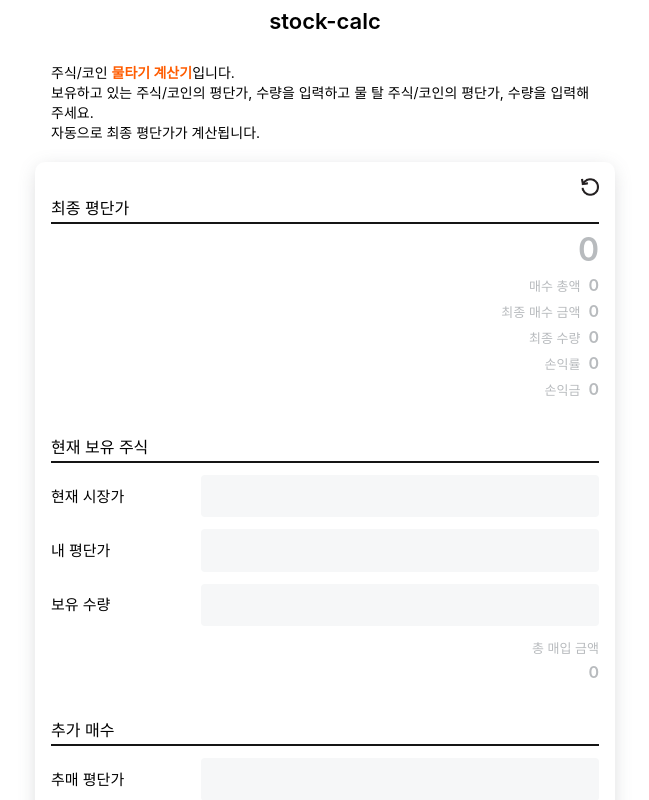
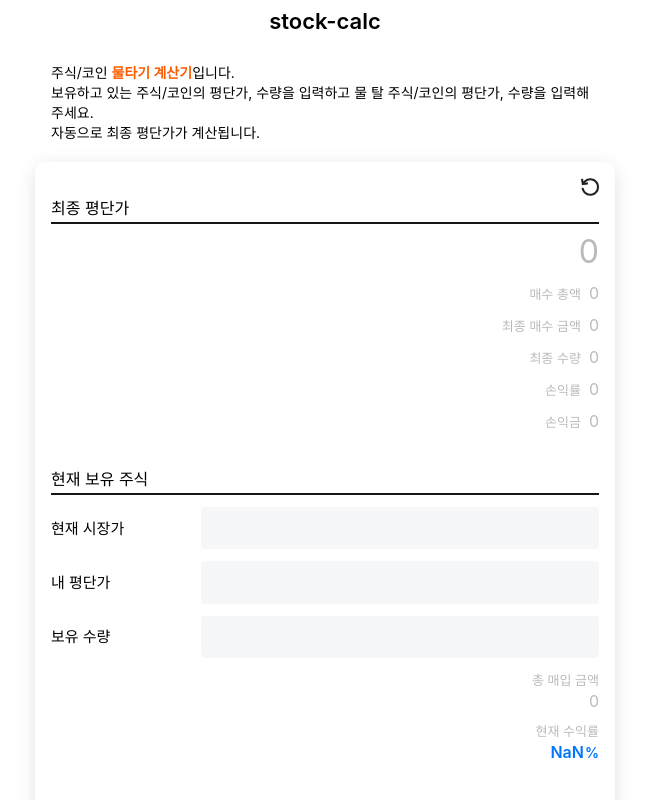
Before and after one commit to uu29/stock-calc, a Next.js app: page / in a window 1280 px wide. Shown: the top 800 px of the page, without its empty margins (315-964 px from the left). Built offline with nearby package versions, Linux system fonts and the light colour scheme.

Commit message:
feat: 현재 수익률 추가

```diff
--- a/components/home/Calculator.tsx
+++ b/components/home/Calculator.tsx
@@ -1,6 +1,6 @@
 import { CalculatorContainer, Form, Label, Refresh, SectionItem, SectionRightLine, SectionTitle } from "./CalculatorStyle";
 import CurrentStock from "./CurrentStock";
-import { valueTextTheme } from "./interface";
+import { valueColorTheme, valueTextTheme } from "./interface";
 import ReadOnlyValue from "./ReadOnlyValue";
 import TradingStock from "./TradingStock";
 
@@ -13,27 +13,27 @@ const Calculator = () => {
           <SectionItem>
             <SectionTitle>최종 평단가</SectionTitle>
             <SectionRightLine>
-              <ReadOnlyValue value={0} theme={valueTextTheme.large} />
+              <ReadOnlyValue value={0} colorTheme={valueColorTheme.inactive} theme={valueTextTheme.large} />
             </SectionRightLine>
             <SectionRightLine>
               <Label>매수 총액</Label>
-              <ReadOnlyValue value={0} theme={valueTextTheme.small} />
+              <ReadOnlyValue value={0} colorTheme={valueColorTheme.inactive} theme={valueTextTheme.small} />
             </SectionRightLine>
             <SectionRightLine>
               <Label>최종 매수 금액</Label>
-              <ReadOnlyValue value={0} theme={valueTextTheme.small} />
+              <ReadOnlyValue value={0} colorTheme={valueColorTheme.inactive} theme={valueTextTheme.small} />
             </SectionRightLine>
             <SectionRightLine>
               <Label>최종 수량</Label>
-              <ReadOnlyValue value={0} theme={valueTextTheme.small} />
+              <ReadOnlyValue value={0} colorTheme={valueColorTheme.inactive} theme={valueTextTheme.small} />
             </SectionRightLine>
             <SectionRightLine>
               <Label>손익률</Label>
-              <ReadOnlyValue value={0} theme={valueTextTheme.small} />
+              <ReadOnlyValue value={0} colorTheme={valueColorTheme.inactive} theme={valueTextTheme.small} />
             </SectionRightLine>
             <SectionRightLine>
               <Label>손익금</Label>
-              <ReadOnlyValue value={0} theme={valueTextTheme.small} />
+              <ReadOnlyValue value={0} colorTheme={valueColorTheme.inactive} theme={valueTextTheme.small} />
             </SectionRightLine>
           </SectionItem>
           <CurrentStock />
--- a/components/home/CalculatorStyle.tsx
+++ b/components/home/CalculatorStyle.tsx
@@ -1,5 +1,5 @@
-import styled from "styled-components";
-import { ValueTextTheme } from "./interface";
+import styled, { css } from "styled-components";
+import { ValueColorTheme, ValueTextTheme } from "./interface";
 
 export const CalculatorContainer = styled.div`
   max-width: 58rem;
@@ -19,7 +19,7 @@ export const SectionItem = styled.li`
 
 export const SectionRightLine = styled.div`
   text-align: right;
-  margin-bottom: 6px;
+  margin-bottom: 10px;
 `;
 
 export const SectionTitle = styled.h2`
@@ -30,7 +30,7 @@ export const SectionTitle = styled.h2`
 
 export const Label = styled.span`
   font-size: 1.3rem;
-  color: ${({ theme }) => theme.colors.inactiveGray};
+  color: ${({ theme }) => theme.colors.inactive};
 `;
 
 export const SectionInputLine = styled.div`
@@ -41,9 +41,8 @@ export const SectionInputLine = styled.div`
 
 export const LabelBlock = styled.div`
   display: block;
-  margin-bottom: 5px;
   font-size: 1.3rem;
-  color: ${({ theme }) => theme.colors.inactiveGray};
+  color: ${({ theme }) => theme.colors.inactive};
 `;
 
 export const InputLabel = styled.label`
@@ -74,10 +73,21 @@ export const Refresh = styled.button`
   background-size: contain;
 `;
 
-export const ReadOnlyValueText = styled.span<{ isActive: boolean; textTheme: ValueTextTheme }>`
+export const ReadOnlyValueText = styled.span<{ textTheme: ValueTextTheme; colorTheme: ValueColorTheme; fontWeight?: string | number }>`
   display: inline-block;
+  margin-top: 2px;
   margin-left: 8px;
-  color: ${({ isActive, theme }) => (isActive ? theme.colors.activeBlack : theme.colors.inactiveGray)};
+  color: ${({ theme, colorTheme }) => theme.colors[colorTheme]};
   font-size: ${({ theme, textTheme }) => theme.fontSize.input[textTheme]};
-  font-weight: 600;
+  ${({ fontWeight }) =>
+    fontWeight &&
+    css`
+      font-weight: ${fontWeight};
+    `};
 `;
+
+export const UnitText = styled.span`
+  margin-left: 1px;
+  color: inherit;
+  font-size: 1.4rem;
+`;
--- a/components/home/CurrentStock.tsx
+++ b/components/home/CurrentStock.tsx
@@ -1,16 +1,18 @@
 import { useDispatch, useSelector } from "react-redux";
 import { LabelBlock, SectionItem, SectionRightLine, SectionTitle } from "./CalculatorStyle";
-import { valueTextTheme } from "./interface";
+import { valueColorTheme, valueTextTheme } from "./interface";
 import { State } from "store/slices";
 import { CurrentStockType, setCurrentStock, SetStockParams } from "store/slices/home/reducer";
 import label from "json/label.json";
 import ReadOnlyValue from "./ReadOnlyValue";
 import InputValueContainer from "./InputValueContainer";
+import { getRor, numberWithCommas } from "../../lib/function";
 
 const CurrentStock = () => {
-  const currentStock = useSelector((state: State) => state.home.current_stock);
-  const currentTotalAmount = currentStock.holding_quantity * currentStock.purchase_price;
-  const currentStockKeys = Object.keys(currentStock) as CurrentStockType[];
+  const stockData = useSelector((state: State) => state.home.current_stock);
+  const totalAmount = stockData.holding_quantity * stockData.purchase_price;
+  const ror = getRor(stockData.market_price * stockData.holding_quantity, totalAmount);
+  const stockDataKeys = Object.keys(stockData) as CurrentStockType[];
   const dispatch = useDispatch();
 
   const changeCallback = (params: SetStockParams) => {
@@ -20,12 +22,22 @@ const CurrentStock = () => {
   return (
     <SectionItem>
       <SectionTitle>현재 보유 주식</SectionTitle>
-      {currentStockKeys.map((keyName: CurrentStockType) => (
-        <InputValueContainer key={keyName} inputLabel={label[keyName]} inputName={keyName} inputValue={currentStock[keyName]} changeCallback={changeCallback} />
+      {stockDataKeys.map((keyName: CurrentStockType) => (
+        <InputValueContainer key={keyName} inputLabel={label[keyName]} inputName={keyName} inputValue={stockData[keyName]} changeCallback={changeCallback} />
       ))}
       <SectionRightLine>
         <LabelBlock>{label.current_total_amount}</LabelBlock>
-        <ReadOnlyValue value={currentTotalAmount} theme={valueTextTheme.small} />
+        <ReadOnlyValue value={numberWithCommas(totalAmount)} colorTheme={totalAmount > 0 ? valueColorTheme.active : valueColorTheme.inactive} theme={valueTextTheme.small} />
+      </SectionRightLine>
+      <SectionRightLine>
+        <LabelBlock>{label.current_ror}</LabelBlock>
+        <ReadOnlyValue
+          value={ror.toFixed(2)}
+          colorTheme={ror > 0 ? valueColorTheme.plus : ror === 0 ? valueColorTheme.inactive : valueColorTheme.minus}
+          theme={valueTextTheme.small}
+          fontWeight={600}
+          unit="%"
+        />
       </SectionRightLine>
     </SectionItem>
   );
--- a/components/home/ReadOnlyValue.tsx
+++ b/components/home/ReadOnlyValue.tsx
@@ -1,11 +1,19 @@
 import React from "react";
-import { ReadOnlyValueProps, valueTextTheme } from "./interface";
-import { ReadOnlyValueText } from "./CalculatorStyle";
-import { numberWithCommas } from "lib/function";
+import { ValueColorTheme, ValueTextTheme, valueTextTheme } from "./interface";
+import { ReadOnlyValueText, UnitText } from "./CalculatorStyle";
 
-const ReadOnlyValue = React.memo(({ value, theme = valueTextTheme.medium }: ReadOnlyValueProps) => (
-  <ReadOnlyValueText isActive={value > 0} textTheme={theme}>
-    {numberWithCommas(value)}
+interface ReadOnlyValueProps {
+  value: number | string;
+  colorTheme: ValueColorTheme;
+  theme?: ValueTextTheme;
+  unit?: string;
+  fontWeight?: string | number;
+}
+
+const ReadOnlyValue = React.memo(({ value, colorTheme, theme = valueTextTheme.medium, unit, fontWeight }: ReadOnlyValueProps) => (
+  <ReadOnlyValueText colorTheme={colorTheme} textTheme={theme} fontWeight={fontWeight}>
+    {value}
+    {unit && <UnitText>{unit}</UnitText>}
   </ReadOnlyValueText>
 ));
 
--- a/components/home/TradingStock.tsx
+++ b/components/home/TradingStock.tsx
@@ -1,16 +1,17 @@
 import { useDispatch, useSelector } from "react-redux";
 import { LabelBlock, SectionItem, SectionRightLine, SectionTitle } from "./CalculatorStyle";
-import { valueTextTheme } from "./interface";
+import { valueColorTheme, valueTextTheme } from "./interface";
 import { State } from "store/slices";
 import { TradingStockType, SetStockParams, setTradingStock } from "store/slices/home/reducer";
 import label from "json/label.json";
 import ReadOnlyValue from "./ReadOnlyValue";
 import InputValueContainer from "./InputValueContainer";
+import { numberWithCommas } from "../../lib/function";
 
 const TradingStock = () => {
-  const tradingStock = useSelector((state: State) => state.home.trading_stock);
-  const currentTotalAmount = tradingStock.trading_quantity * tradingStock.trading_price;
-  const tradingStockKeys = Object.keys(tradingStock) as TradingStockType[];
+  const stockData = useSelector((state: State) => state.home.trading_stock);
+  const totalAmount = stockData.trading_quantity * stockData.trading_price;
+  const stockDataKeys = Object.keys(stockData) as TradingStockType[];
   const dispatch = useDispatch();
 
   const changeCallback = (params: SetStockParams) => {
@@ -20,12 +21,12 @@ const TradingStock = () => {
   return (
     <SectionItem>
       <SectionTitle>추가 매수</SectionTitle>
-      {tradingStockKeys.map((keyName: TradingStockType) => (
-        <InputValueContainer key={keyName} inputLabel={label[keyName]} inputName={keyName} inputValue={tradingStock[keyName]} changeCallback={changeCallback} />
+      {stockDataKeys.map((keyName: TradingStockType) => (
+        <InputValueContainer key={keyName} inputLabel={label[keyName]} inputName={keyName} inputValue={stockData[keyName]} changeCallback={changeCallback} />
       ))}
       <SectionRightLine>
         <LabelBlock>{label.trading_total_amount}</LabelBlock>
-        <ReadOnlyValue value={currentTotalAmount} theme={valueTextTheme.small} />
+        <ReadOnlyValue value={numberWithCommas(totalAmount)} colorTheme={totalAmount > 0 ? valueColorTheme.active : valueColorTheme.inactive} theme={valueTextTheme.small} />
       </SectionRightLine>
     </SectionItem>
   );
--- a/components/home/interface.ts
+++ b/components/home/interface.ts
@@ -6,7 +6,13 @@ export const valueTextTheme = {
 
 export type ValueTextTheme = typeof valueTextTheme[keyof typeof valueTextTheme];
 
-export interface ReadOnlyValueProps {
-  value: number;
-  theme?: ValueTextTheme;
-}
+export const valueColorTheme = {
+  main: "main",
+  plus: "plus",
+  minus: "minus",
+  inactive: "inactive",
+  active: "active",
+  inputGray: "inputGray",
+} as const;
+
+export type ValueColorTheme = typeof valueColorTheme[keyof typeof valueColorTheme];
--- a/json/label.json
+++ b/json/label.json
@@ -5,6 +5,7 @@
   "total_quantity":"수익금",
   "market_price": "현재 시장가",
   "current_total_amount": "총 매입 금액",
+  "current_ror": "현재 수익률",
   "purchase_price": "내 평단가",
   "holding_quantity": "보유 수량",
   "trading_price": "추매 평단가",
--- a/lib/function.ts
+++ b/lib/function.ts
@@ -1 +1,3 @@
 export const numberWithCommas = (x: number) => x.toString().replace(/\B(?=(\d{3})+(?!\d))/g, ",");
+
+export const getRor = (currentPrice: number, purchasePrice: number) => ((currentPrice - purchasePrice) / purchasePrice) * 100;
--- a/pages/index.tsx
+++ b/pages/index.tsx
@@ -25,7 +25,7 @@ const AppTitle = styled.h1`
 `;
 
 const Strong = styled.strong`
-  color: ${({ theme }) => theme.colors.mainOrange};
+  color: ${({ theme }) => theme.colors.main};
 `;
 
 const MainDescription = styled.p`
--- a/styles/global-theme.ts
+++ b/styles/global-theme.ts
@@ -52,12 +52,12 @@ Object.keys(device).reduce((acc: Media, label: string) => {
   return acc;
 }, media);
 
-const colors: Colors = {
-  mainOrange: "#ff5c00",
-  plusRed: "#ff0f00",
-  minusBlue: "#0075ff",
-  inactiveGray: "#b8bbbe",
-  activeBlack: "#000",
+export const colors: Colors = {
+  main: "#ff5c00",
+  plus: "#ff0f00",
+  minus: "#0075ff",
+  inactive: "#b8bbbe",
+  active: "#000",
   inputGray: "#f6f7f8",
 };
 
```
Also changed, not shown: styles/styled.d.ts (+5 -5 lines).
